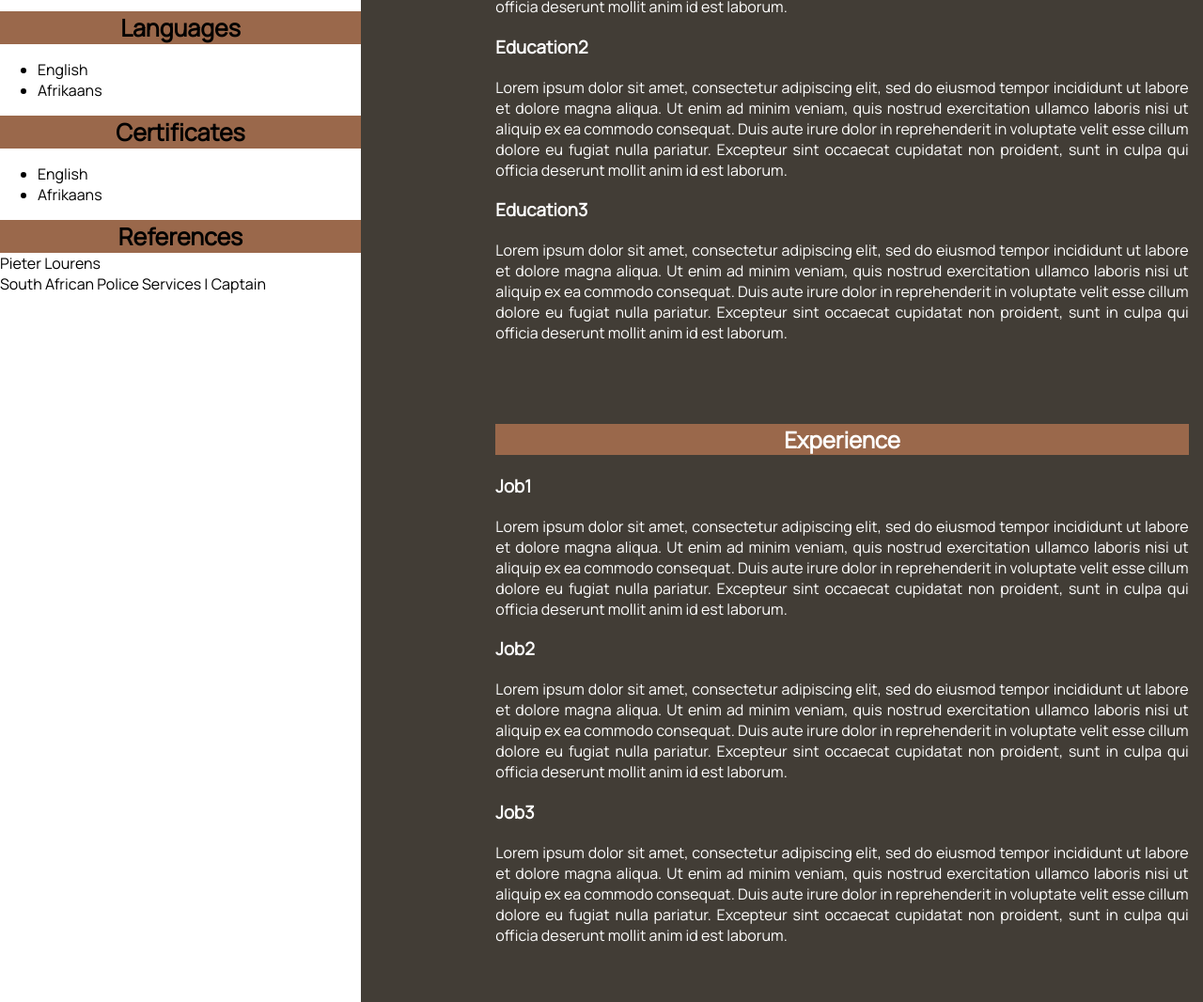
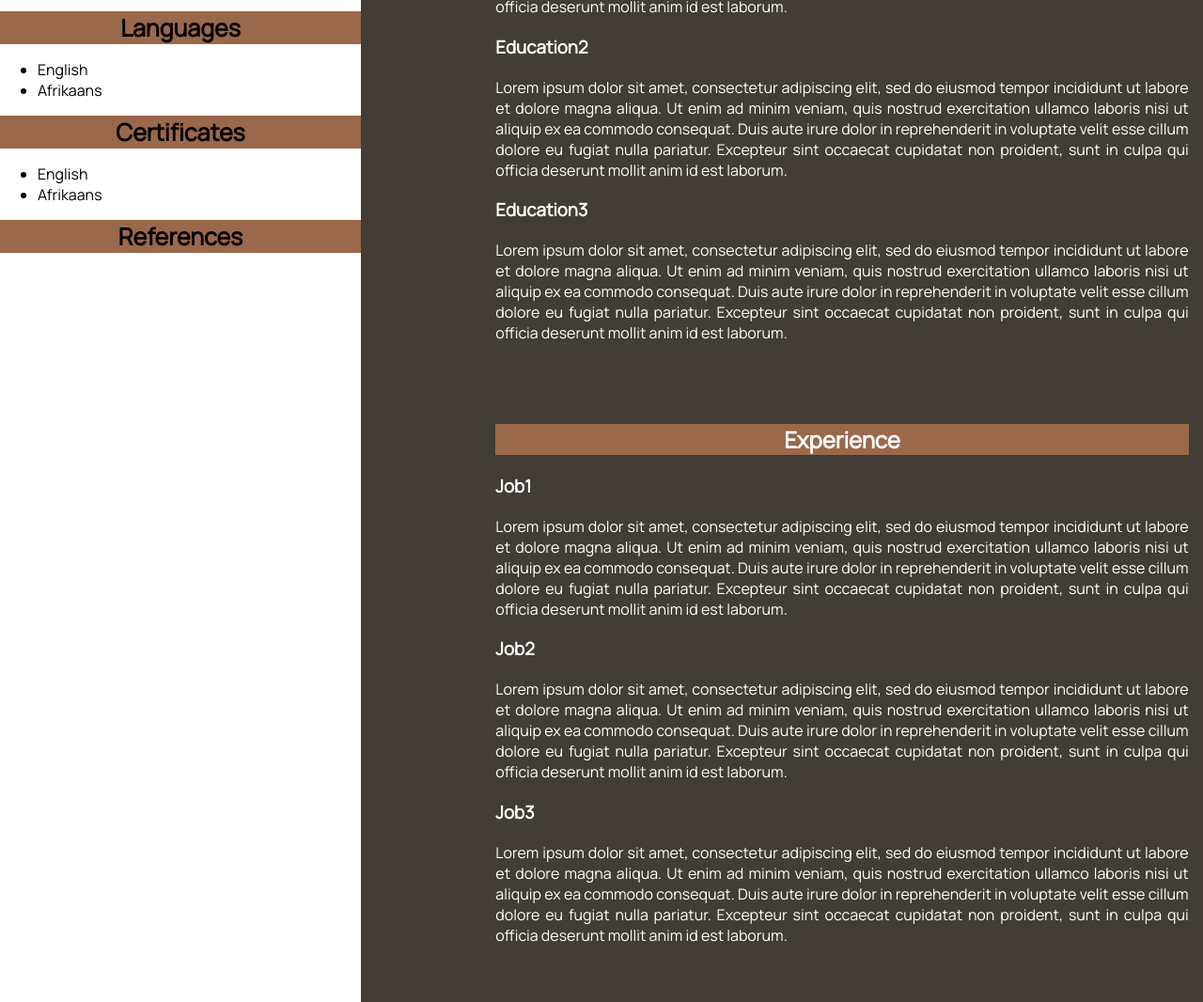
Before and after one commit to Leslie-Jacobs/Lesjac216_PTO2309_groupA_LeslieJacobs, a plain HTML site: page Resume8/resume8.html in a window 1280 px wide. Shown: the part 985-2051 px from the top of the page at 94% size. Drawn offline with Linux system fonts and the light colour scheme.

```diff
--- a/Resume8/resume8.html
+++ b/Resume8/resume8.html
@@ -100,8 +100,8 @@
                     <div class="ability-container">
                         <div id="references">References</div>
                         <div class="references-bullets">
-                           Pieter Lourens<br>
-                           South African Police Services | Captain
+                          <br>
+
 
                         </div>
                     </div>
```
